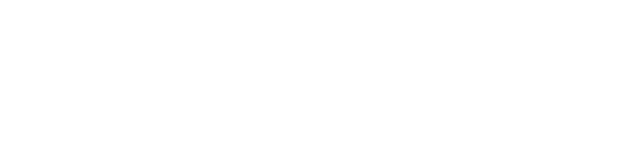
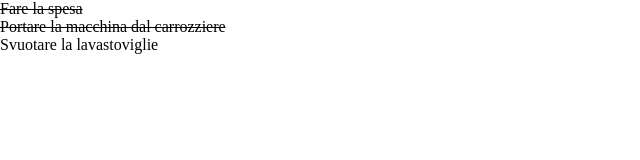
Before and after one commit to RooRsmoka/vue-todolist, a plain HTML site: page index.html in a window 1280 px wide. Shown: the whole page, without its empty margins (0-640 px from the left). Drawn offline with nearby package versions, Linux system fonts and the light colour scheme.

Commit message:
completamento lista oggetti data e formattazione

```diff
--- a/css/style.css
+++ b/css/style.css
@@ -0,0 +1,13 @@
+* {
+    margin: 0;
+    padding: 0;
+    box-sizing: border-box;
+}
+
+ul {
+    list-style: none;
+}
+
+.done {
+    text-decoration: line-through;
+}
--- a/index.html
+++ b/index.html
@@ -9,7 +9,14 @@
     <script src="https://cdn.jsdelivr.net/npm/vue@2/dist/vue.js"></script>
 </head>
 <body>
-    <div id="app"></div>
+
+    <div id="app">
+        <ul>
+            <li v-for="(action, i) in todoList" :class="[action.done === !true ? 'todo' : 'done']">
+                {{action.text}}
+            </li>
+        </ul>
+    </div>
     <script src="js/script.js"></script>
 </body>
 </html>
--- a/js/script.js
+++ b/js/script.js
@@ -1,6 +1,19 @@
 new Vue({
     el: '#app',
     data: {
-
+        todoList: [
+            {
+                text: 'Fare la spesa',
+                done: true,
+            },
+            {
+                text: 'Portare la macchina dal carrozziere',
+                done: true,
+            },
+            {
+                text: 'Svuotare la lavastoviglie',
+                done: false,
+            },
+        ]
     },
 })
```
